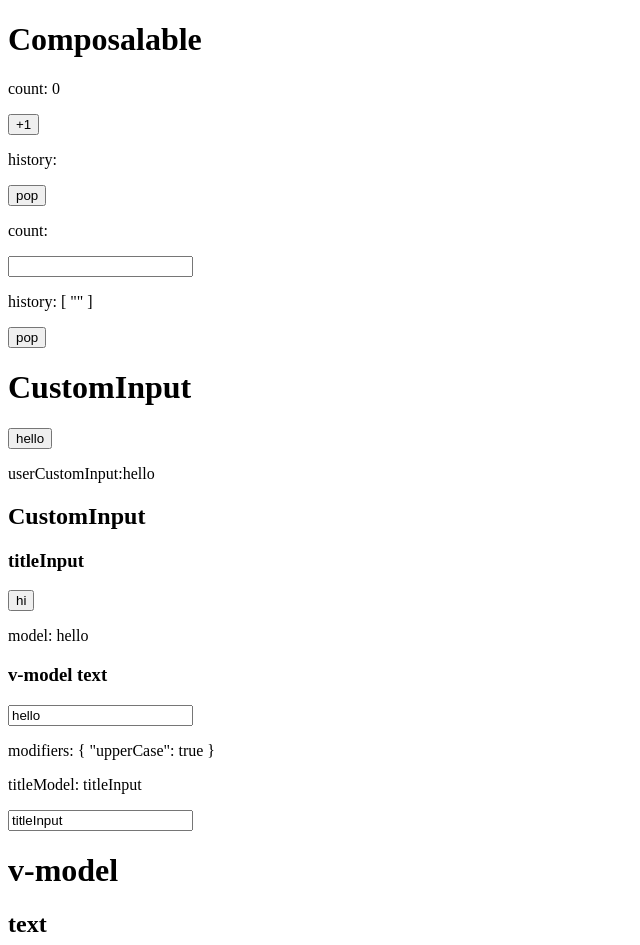
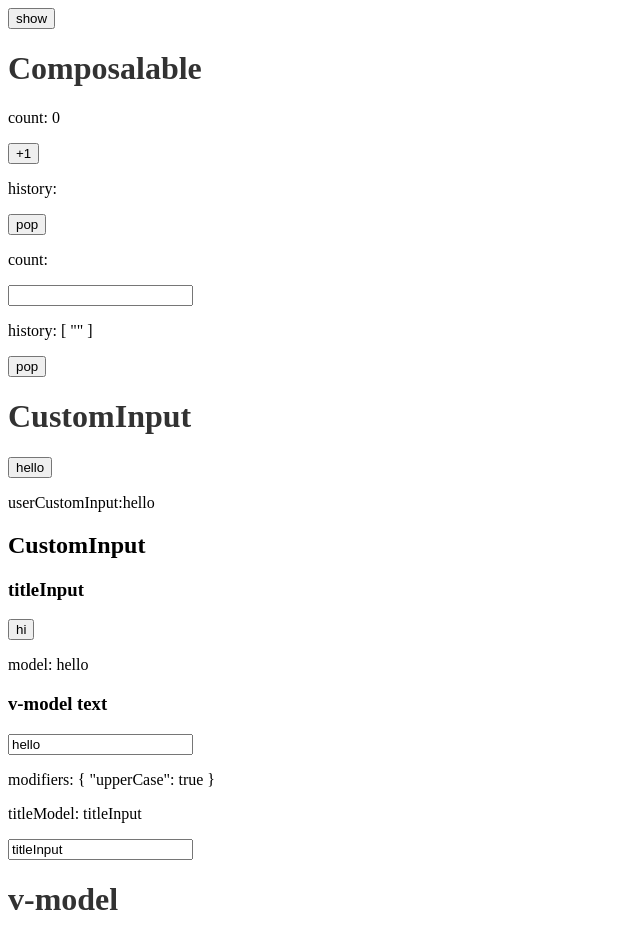
Before and after one commit to 802-web/form_by_vue, a Vue app: page / in a window 1280 px wide. Shown: the top 945 px of the page, without its empty margins (0-640 px from the left). Built offline with nearby package versions, Linux system fonts and the light colour scheme.

Commit message:
transition

```diff
--- a/src/App.vue
+++ b/src/App.vue
@@ -17,9 +17,11 @@ const count = ref(0)
 const userInput2 = ref('')
 
 const { history: history2, undo: undo2 } = useLimitHistory(userInput2, ref(3))
+const isShow = ref(true)
 </script>
 <template>
-	<h1>Composalable</h1>
+	<button @click="isShow = !isShow">show</button>
+	<h1 :class="{ 'opa-80': isShow, 'opa-20': !isShow }">Composalable</h1>
 	<p>count: {{ count }}</p>
 	<button @click="count++">+1</button>
 	<p>history: {{ history }}</p>
@@ -30,12 +32,12 @@ const { history: history2, undo: undo2 } = useLimitHistory(userInput2, ref(3))
 	<p>history: {{ history2 }}</p>
 	<p><button @click="undo2">pop</button></p>
 
-	<h1>CustomInput</h1>
+	<h1 :class="{ 'opa-80': isShow, 'opa-20': !isShow }">CustomInput</h1>
 	<button @click="customUserInput = 'hello'">hello</button>
 	<p>userCustomInput:{{ customUserInput }}</p>
 	<CustomInput v-model.upperCase="customUserInput" v-model:title-name="titleInput" />
 
-	<h1>v-model</h1>
+	<h1 :class="{ 'opa-80': isShow, 'opa-20': !isShow }">v-model</h1>
 	<h2>text</h2>
 	<input v-model.lazy.number="userInput" type="text" />
 	<p>{{ typeof userInput }}</p>
@@ -71,4 +73,14 @@ const { history: history2, undo: undo2 } = useLimitHistory(userInput2, ref(3))
 	<p>{{ selected }}</p>
 </template>
 
-<style scoped></style>
+<style scoped>
+h1 {
+	transition: opacity 2s;
+}
+.opa-80 {
+	opacity: 0.8;
+}
+.opa-20 {
+	opacity: 0.2;
+}
+</style>
```
